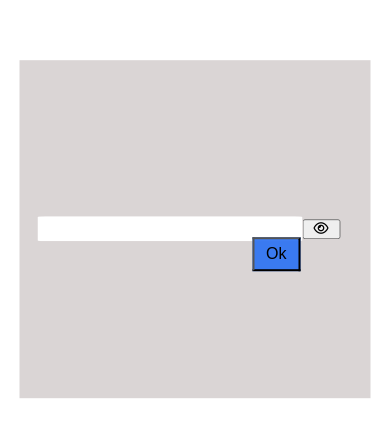
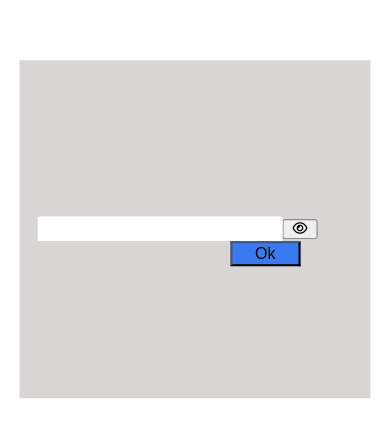
Before and after one commit to DevDeekshith/emailFile, a plain HTML site: page psd.html in a window 390 px wide. Shown: the part 193-630 px from the top of the page. Drawn offline with Linux system fonts and the light colour scheme.

Commit message:
Update psd.css

```diff
--- a/psd.css
+++ b/psd.css
@@ -115,7 +115,6 @@ input {
 
   #submit {
     font-size: 16px; /* reduced font-size for mobile screens */
-      height: 4vh;
-      width:6vh
+
   }
 }
```
